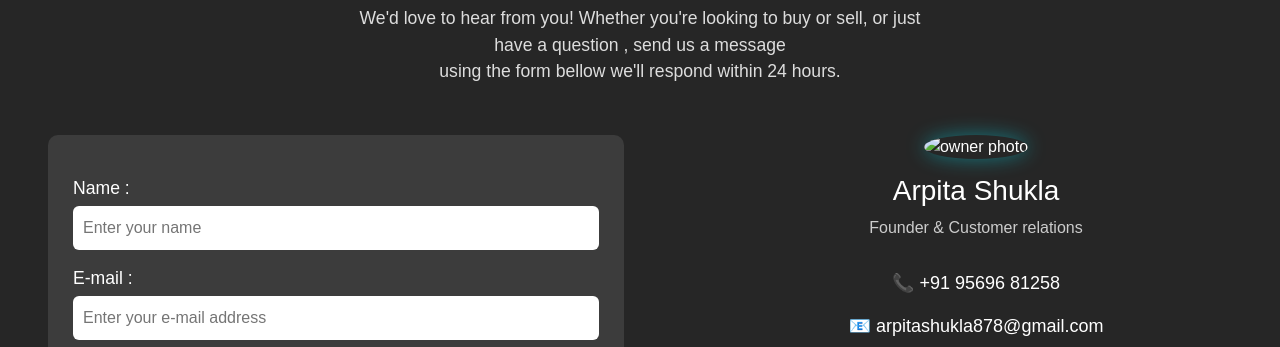
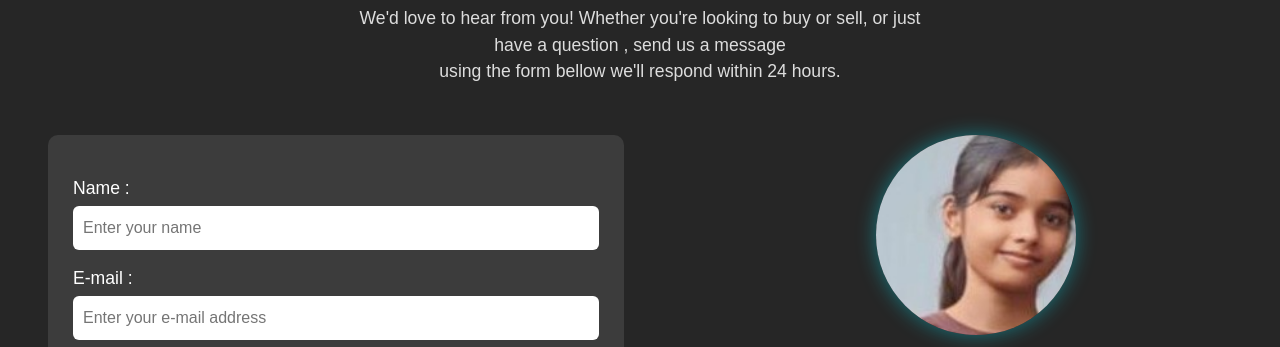
Before and after one commit to arpita7470/PropertyFinder, a plain HTML site: page contact.html in a window 1280 px wide. Shown: the part 163-510 px from the top of the page. Drawn offline with nearby package versions, Linux system fonts and the light colour scheme.

Commit message:
Fix HTML structure and improve contact form

```diff
--- a/contact.html
+++ b/contact.html
@@ -69,7 +69,7 @@
     </div>
     </form>
     <div class="right">
-      <img class="owner-photo" src="ar.jpg.jpg" alt="owner photo" />
+      <img class="owner-photo" src="ar.jpg" alt="owner photo" />
       <h3>Arpita Shukla</h3>
       <p>Founder & Customer relations</p>
 
```
